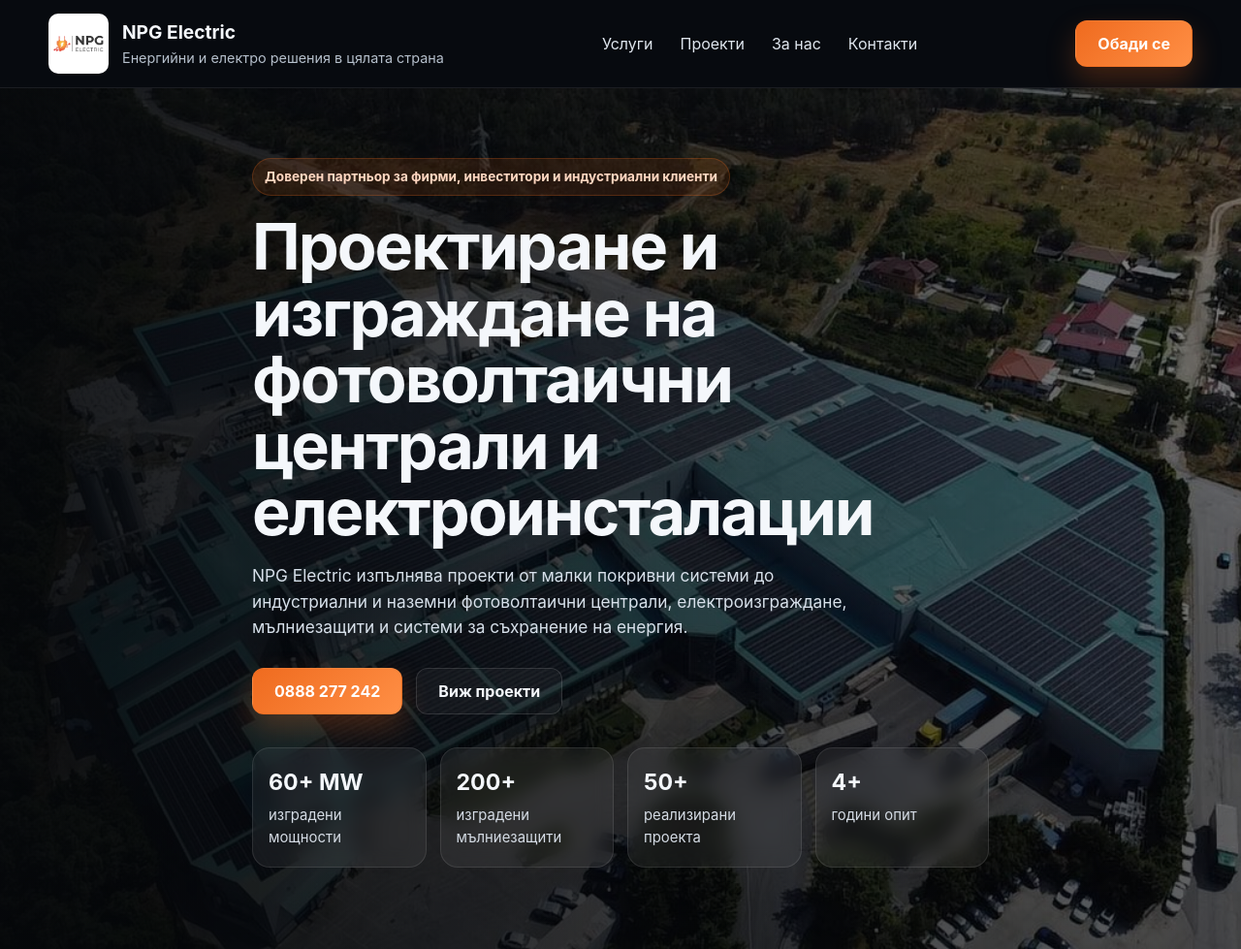
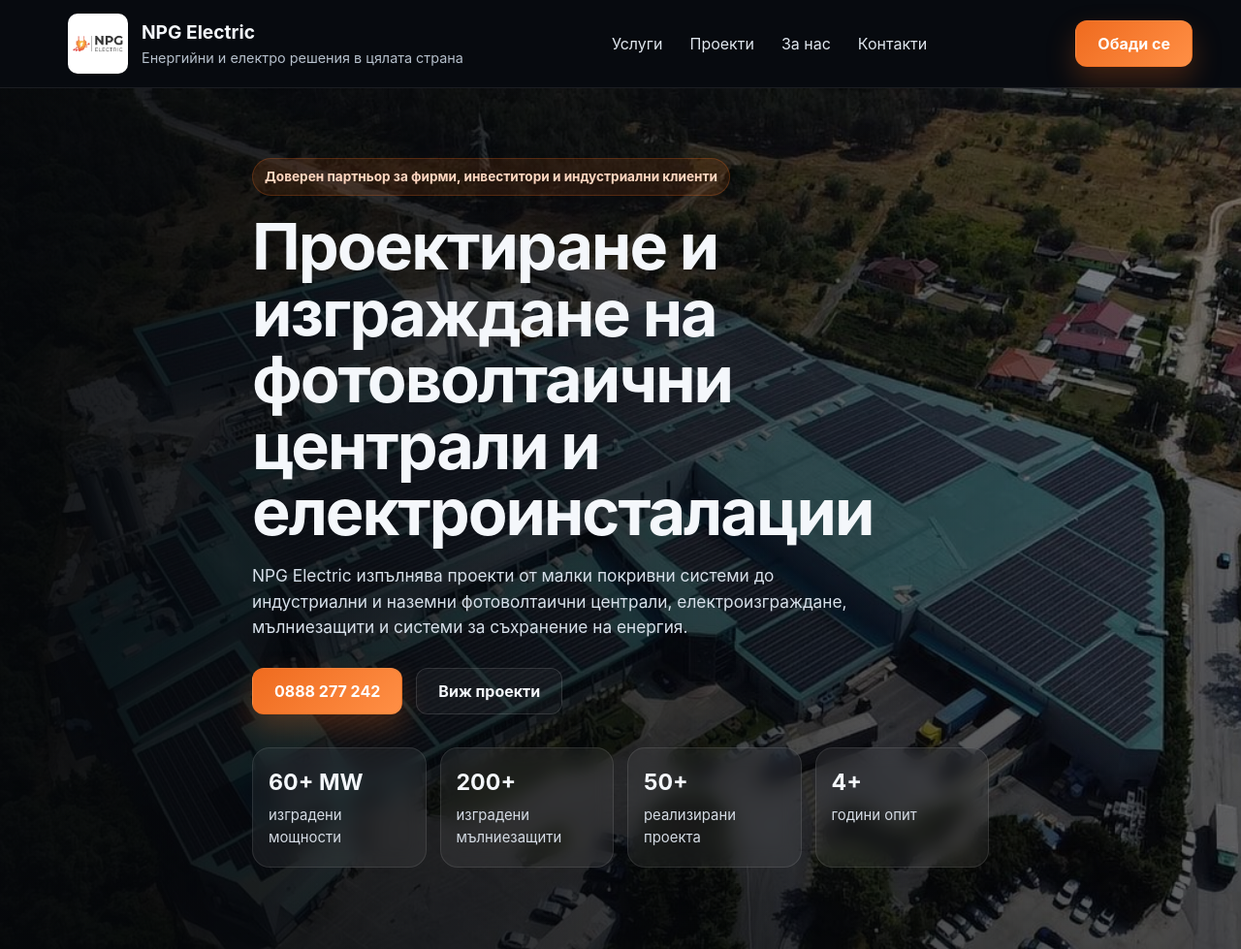
Before and after one commit to electricnpg-lgtm/npg-electric, a plain HTML site: page index.html in a window 1280 px wide. Shown: the top 979 px of the page at 97% size. Drawn offline with Linux system fonts and the light colour scheme.

Commit message:
Update style.css

```diff
--- a/style.css
+++ b/style.css
@@ -44,4 +44,4 @@ img{max-width:100%;display:block} a{color:inherit;text-decoration:none}
 .site-footer h3,.site-footer h4{margin:0 0 12px}.site-footer p{margin:0 0 10px;color:var(--muted)} .site-footer a:hover{color:var(--accent-2)}
 @media (max-width:980px){.menu{display:none}.stats-grid,.cards,.gallery,.footer-grid{grid-template-columns:1fr 1fr}.split-grid,.cta-box{grid-template-columns:1fr;display:grid}.gallery-item.large{grid-column:auto}}
 @media (max-width:680px){.hero{min-height:auto}.hero-content{padding:54px 0 64px}.stats-grid,.cards,.gallery,.footer-grid{grid-template-columns:1fr}.gallery-item img,.gallery-item.large img{height:240px}.brand span{display:none}.brand img{width:52px}}
-.logo {height: 80px;width: auto;}
+.logo {height: 90px;margin-left: 20px;}
```
